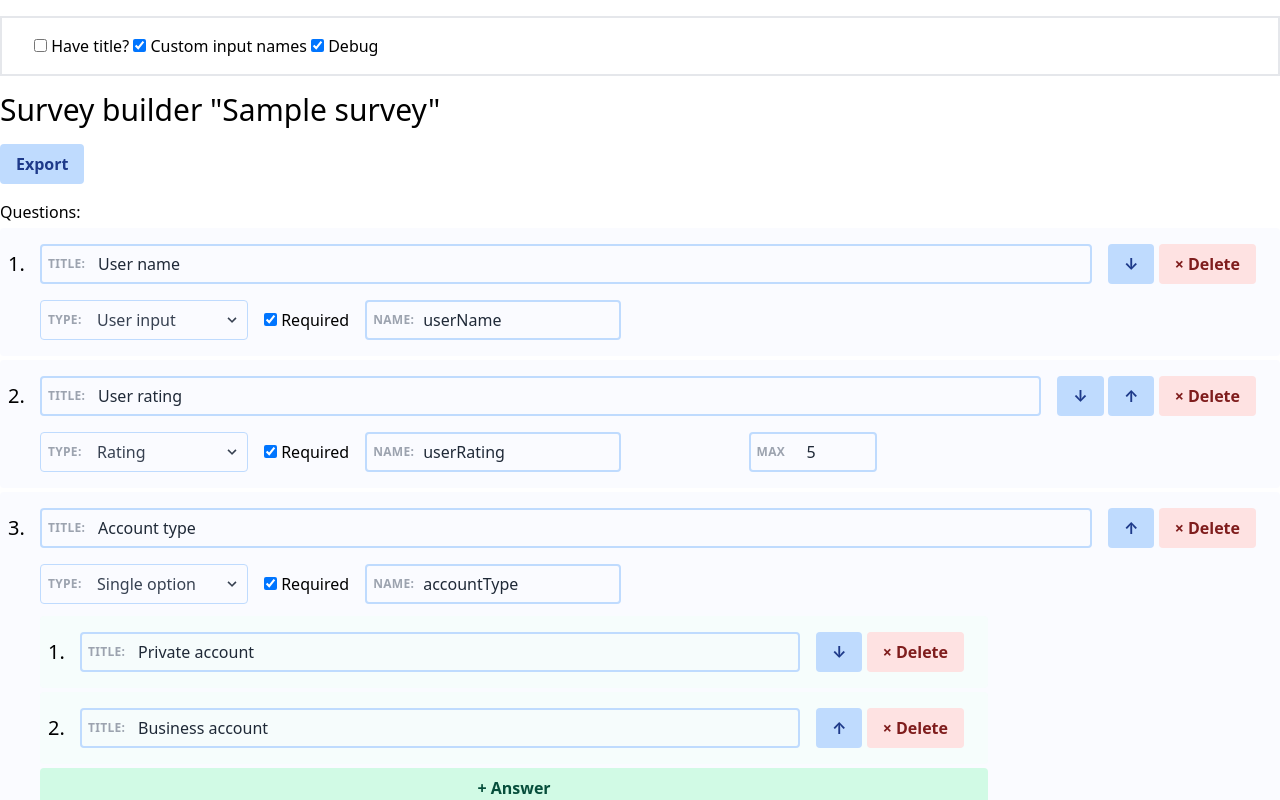
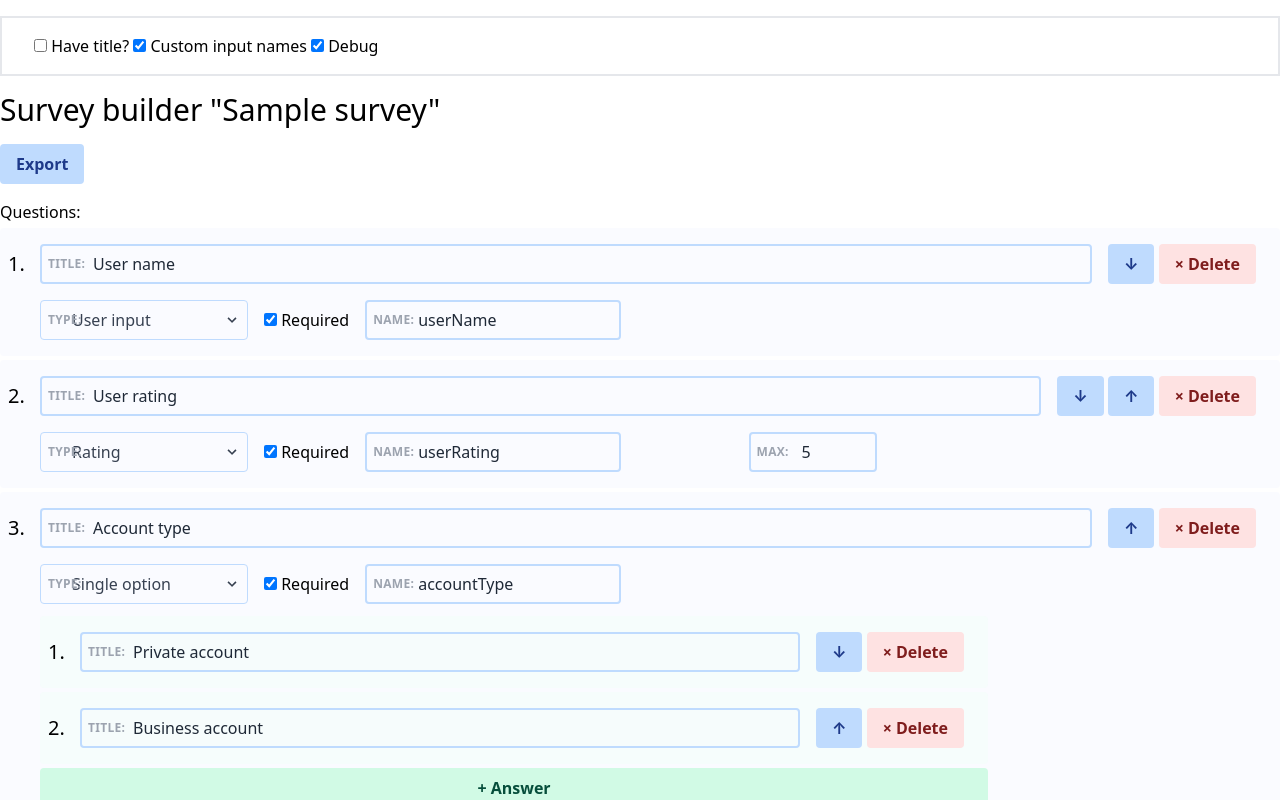
Before and after one commit to lotas/survey-builder, a Svelte app: page / in a window 1280 px wide. Shown: the top 800 px of the page. Built offline with nearby package versions, Linux system fonts and the light colour scheme.

Commit message:
Rem fix for text indents

```diff
--- a/src/SurveyBuilder/Questions.svelte
+++ b/src/SurveyBuilder/Questions.svelte
@@ -102,7 +102,7 @@
           {/if}
           {#if item.type === SurveyBuilderTypes.StarsRating}
           <div class="relative flex-auto">
-            <label class="label-inline" for="opts-{item.id}">Max</label>
+            <label class="label-inline" for="opts-{item.id}">Max: </label>
             <input id="opts-{item.id}" class="w-24 lg:w-32" type="number" bind:value={item.options} placeholder="5" />
           </div>
           {/if}
@@ -144,7 +144,7 @@ li {
 
 input[type="text"],
 input[type="number"] {
-  text-indent: 2.5rem;
+  text-indent: 35px;
 }
 
 @media (max-width: 1024px) {
--- a/src/SurveyBuilder/TypeSelector.svelte
+++ b/src/SurveyBuilder/TypeSelector.svelte
@@ -43,7 +43,7 @@
       rounded leading-tight focus:outline-none focus:bg-white focus:border-gray-500
       w-44 lg:w-52;
 
-    text-indent: 2.5rem;
+    text-indent: 15px;
   }
   @media (max-width: 1024px) {
     .dropdown {
```
Also changed, not shown: 3 other files (tests, documents, lock files or other folders).
